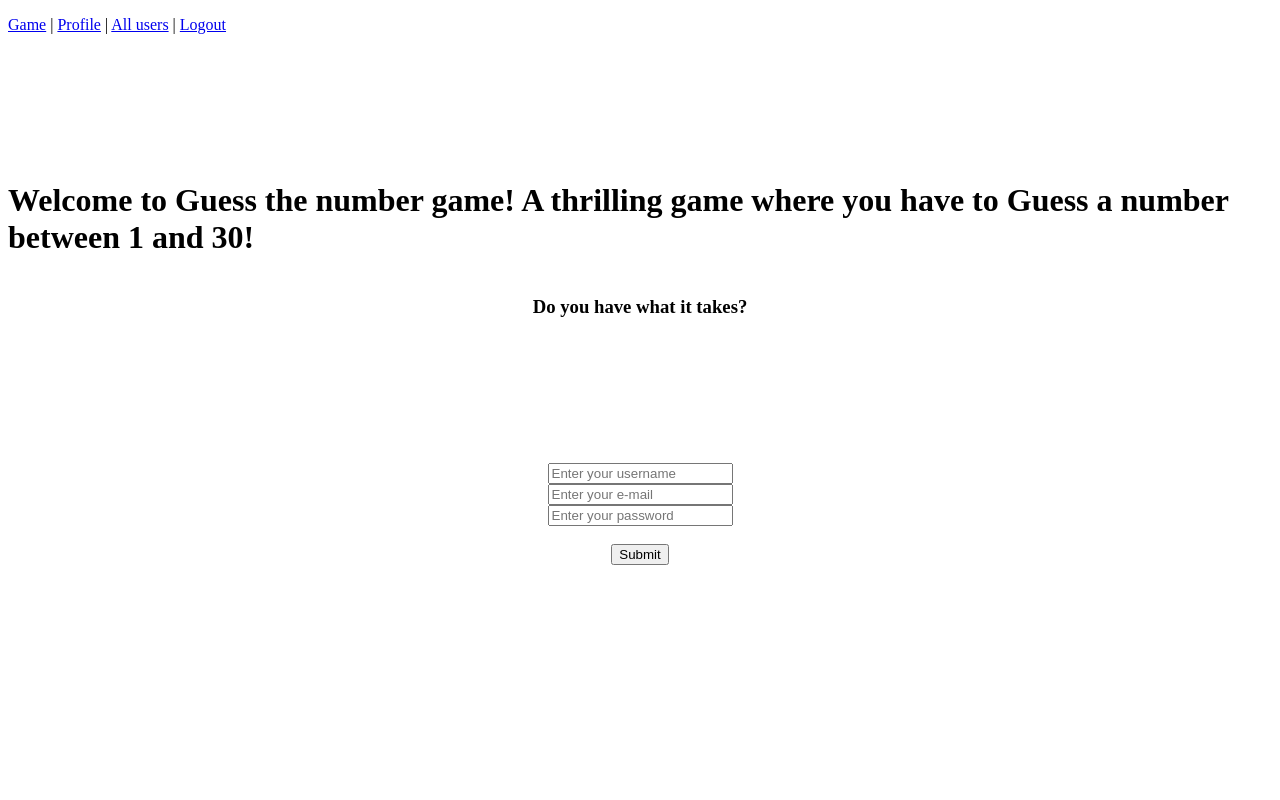
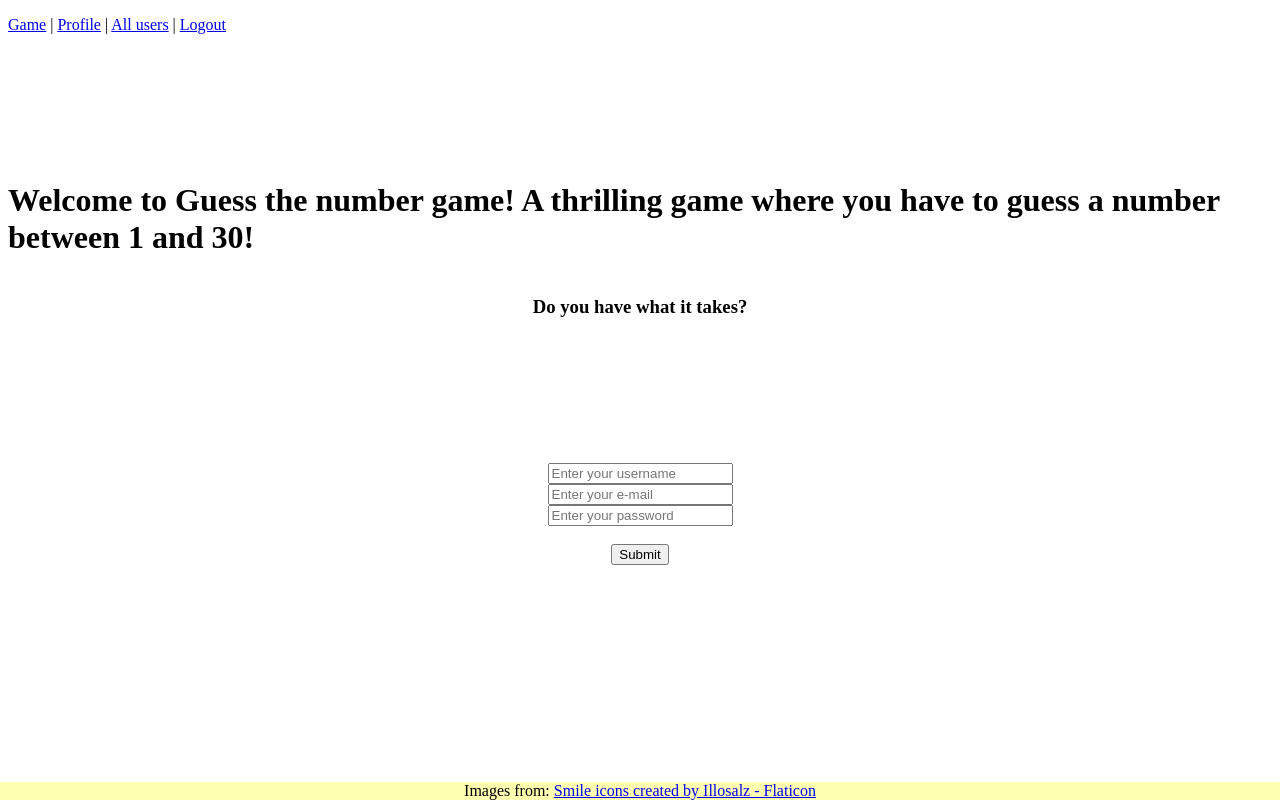
Before and after one commit to NezaVizintin/Guess_the_number_game, a Flask app: page / in a window 1280 px wide. Run offline with Flask 2, Linux system fonts and the light colour scheme.

Commit message:
Added image

```diff
--- a/functions.py
+++ b/functions.py
@@ -30,8 +30,8 @@ def user_get_all():
 def password_hash(password):
     return hashlib.sha3_256(password.encode()).hexdigest()
 
-def response_number_guesses(page, head, user, guess_correctness, wrong_guess_response, number_input):
-    response = make_response(render_template(page, head=head, user=user, incorrect=guess_correctness, wrong_guess_response=wrong_guess_response, number=number_input))
+def response_number_guesses(page, head, user, guess_correctness, wrong_guess_response, number_input, src):
+    response = make_response(render_template(page, head=head, user=user, incorrect=guess_correctness, wrong_guess_response=wrong_guess_response, number=number_input, image_src=src))
 
     return response
 
--- a/main.py
+++ b/main.py
@@ -13,7 +13,8 @@ database.create_all() # creates (new) tables in the database
 def index():
     if request.method == "GET": # what you take from the server
         user = user_check() # checks if there is a cookie with the user's email and creates a user object if there is
-        response = response_number_guesses("index.html", "main", user, None, None, None) # creates a response - renders template including the variable with the secret number
+        image_src = "../static/img/happy_icon.png"
+        response = response_number_guesses("index.html", "main", user, None, None, None, image_src) # creates a response - renders template including the variable with the secret number
 
         return response
 
@@ -25,16 +26,20 @@ def index():
 
         # checks the secret number and creates appropriate response
         if number_input >= 31 or number_input <= 0: # user entered invalid number
-            response = response_number_guesses("index.html", "main", user, True, "invalid", None)
+            image_src = "../static/img/oh_no_icon.png"
+            response = response_number_guesses("index.html", "main", user, True, "invalid", None, image_src)
         elif number_input == number_secret: # correct guess
-            response = response_number_guesses("index.html", "success", user, False, None, number_input)
+            image_src = "../static/img/very_happy_icon.png"
+            response = response_number_guesses("index.html", "success", user, False, None, number_input, image_src)
             # if numbers match, makes response, sets a new secret number and creates a cookie with it
             user.number_secret = number_secret_generate()
             user.save()
         elif  number_input < number_secret: # user's number is too low
-            response = response_number_guesses("index.html", "main", user, True, "higher", None) #TODO: če sam "success" namesto "main", test ne zazna napake
+            image_src = "../static/img/sad_icon.png"
+            response = response_number_guesses("index.html", "main", user, True, "higher", None, image_src) #TODO: če sam "success" namesto "main", test ne zazna napake
         elif number_input > number_secret: # user's number is too high
-            response = response_number_guesses("index.html", "main", user, True, "lower", None)
+            image_src = "../static/img/sad_icon.png"
+            response = response_number_guesses("index.html", "main", user, True, "lower", None, image_src)
 
         return response
 
@@ -50,7 +55,7 @@ def login():
     hashed_password = password_hash(password) # hashes the user entered password
     number_secret = number_secret_generate() # generates secret number
 
-# POPRAVI! ČE VPIŠEM NAROBNO IME IN MATCHING PASSWORD IN EMAIL ME VPIŠE
+# TODO: ČE VPIŠEM NAROBNO IME IN MATCHING PASSWORD IN EMAIL ME VPIŠE
 
     if not user: # if a user with that email doesn't exist
         if database.query(User).filter_by(name=name).first(): # checks if there is already a user with the name the current user entered and responds
@@ -182,7 +187,7 @@ def logout():
 if __name__ == "__main__":
     app.run(use_reloader=True)
 
-# PREEXISTING CODE FOR REFERENCE
+# ARCHIVE CODE FOR REFERENCE
 # while True:
 #     main_menu = str(input("Would you like to A) play a new game, B) see the best scores, or C) quit? ")).lower()
 #
--- a/models.py
+++ b/models.py
@@ -4,7 +4,7 @@ from sqla_wrapper import SQLAlchemy
 # the replace method is needed due to this issue: https://help.heroku.com/ZKNTJQSK/why-is-sqlalchemy-1-4-x-not-connecting-to-heroku-postgres
 # SQLAlchemy .Column documentation: https://docs.sqlalchemy.org/en/14/core/metadata.html#sqlalchemy.schema.Column
 
-db_url = os.getenv("DATABASE_URL", "sqlite:///db.sqlite").replace("postgres://", "postgresql://", 1)
+db_url = os.getenv("DATABASE_URL", "sqlite:///db.sqlite")#.replace("postgres://", "postgresql://", 1)
 database = SQLAlchemy(db_url)
 
 class User(database.Model):
--- a/requirements.txt
+++ b/requirements.txt
@@ -1,4 +1,4 @@
 Flask==2.0.3 #server
 gunicorn==19.9.0 #deployment
 sqla-wrapper==4.200628 #database
-psycopg2 #only needed on Heroku (for connecting with the Heroku Postgres database), so no need to install it on localhost. Just add it in the requirements file, but don't install it on your computer
+Werkzeug==2.2.2
--- a/static/css/style.css
+++ b/static/css/style.css
@@ -22,6 +22,19 @@
     margin-top: 20%;
 }
 
+.width-icon {
+    width: 300px;
+}
+
+.footer-fixed {
+  position: fixed;
+  left: 0;
+  bottom: 0;
+  width: 100%;
+  background-color: rgba(255,255,0,0.3);
+  text-align: center;
+}
+
 /*
 br {
     margin-bottom: 500px;
--- a/templates/base.html
+++ b/templates/base.html
@@ -15,4 +15,7 @@
         {% block content %}{% endblock content %}
     </div>
 </body>
+<footer class="footer-fixed">
+    Images from: <a href="https://www.flaticon.com/free-icons/smile" title="smile icons">Smile icons created by Illosalz - Flaticon</a>
+</footer>
 </html>
--- a/templates/index.html
+++ b/templates/index.html
@@ -6,10 +6,11 @@
 
     {% if head == "main" %}
         {% if not user %}
-                <h1>Welcome to Guess the number game! A thrilling game where you have to Guess a number between 1 and 30!</h1>
+                <h1>Welcome to Guess the number game! A thrilling game where you have to guess a number between 1 and 30!</h1>
                 <h3>Do you have what it takes?</h3>
         {% else %}
                 <h1>Oh, hi {{user.name.capitalize()}}.</h1>
+                <h3>Guess a number between 1 and 30</h3>
         {% endif %}
 
     {% elif head == "success" %}
@@ -30,12 +31,15 @@
         </form>
 
     {% else %}
-        <div class="margin-top-10 center-row">
-            <form method="post" action="/">
-                <label for="numberguess">Guess and press enter: </label>
-                <input type="number" id="numberguess" name="number-input" placeholder="Guess">
-            </form>
-    <!--        <p>{{ number_secret, number }}</p>-->
+        <div class="center-column">
+            <img src="{{ image_src }}" class="width-icon">
+
+            <div class="center-row">
+                <form method="post" action="/" class="margin-top-10">
+                    <label for="numberguess">Guess and press enter: </label>
+                    <input type="number" id="numberguess" name="number-input" placeholder="Guess">
+                </form>
+            </div>
         </div>
     {% endif %}
 
```
Also changed, not shown: db.sqlite, static/img/happy_icon.png (added), static/img/oh_no_icon.png (added), static/img/sad_icon.png (added), static/img/very_happy_icon.png (added), static/img/win.png (added).
